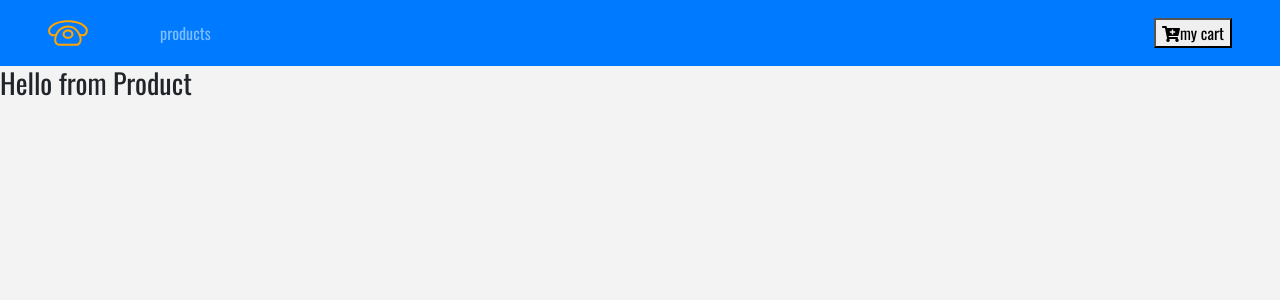
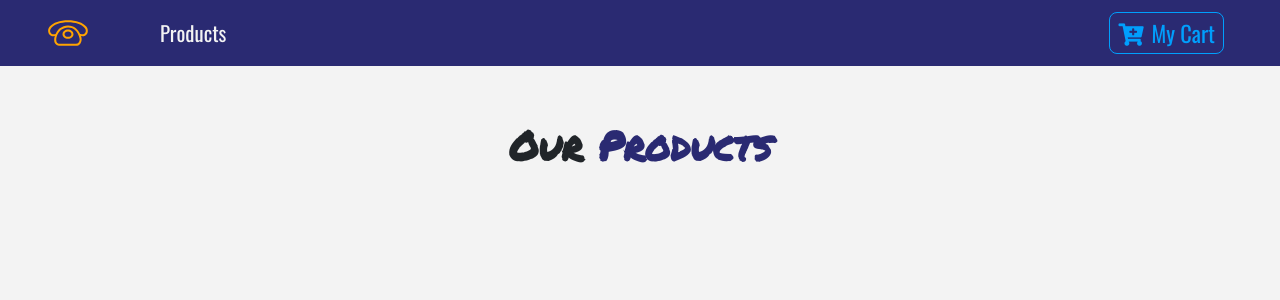
Before and after one commit to TheCelestial25/e-commerce, a React (Create React App) app: page / in a window 1280 px wide. Shown: the top 300 px of the page. Built offline with nearby package versions, Linux system fonts and the light colour scheme.

Commit message:
Modify navbar.

```diff
--- a/package.json
+++ b/package.json
@@ -8,7 +8,8 @@
     "react-dom": "^16.8.1",
     "react-router": "^5.0.0",
     "react-router-dom": "^5.0.0",
-    "react-scripts": "^2.1.8"
+    "react-scripts": "^2.1.8",
+    "styled-components": "^4.2.0"
   },
   "scripts": {
     "start": "react-scripts start",
--- /dev/null
+++ b/src/components/Button.js
@@ -0,0 +1,22 @@
+import styled from 'styled-components';
+
+export const ButtonContainer = styled.button`
+text-transform: capitalize;
+font-size: 1.4rem;
+background: transparent;
+border: 0.05rem solid var(--lightBlue);
+border-color: var(--lightBlue);
+color: var(--lightBlue);
+border-radius: 0.5rem;
+padding: 0.2rem 0.5rem;
+cursor: pointer;
+margin: 0.2rem 0.5rem 0.2rem 0.5rem;
+transition: all 0.5s easi-in-out;
+&:hover{
+  background: var(--lightBlue);
+  color: var(--mainBlue);
+}
+&:focus{
+  outline: none;
+}
+`;
--- a/src/components/Navbar.js
+++ b/src/components/Navbar.js
@@ -1,12 +1,14 @@
 import React, { Component } from 'react';
 import { Link } from 'react-router-dom';
 import logo from '../logo.svg';
+import styled from 'styled-components';
+import {ButtonContainer} from './Button';
 
 
 export default class Navbar extends Component {
   render() {
     return (
-      <nav className="navbar navbar-expand-sm bg-primary navbar-dark px-sm-5">
+      <NavWrapper className="navbar navbar-expand-sm navbar-dark px-sm-5">
       {/*
       https://www.iconfinder.com/icons/1243689/call_phone_icon
       Creative Commons (Attribution 3.0 Unported);
@@ -23,12 +25,23 @@
       </li>
       </ul>
       <Link to="/cart" className="ml-auto">
-      <button>
+      <ButtonContainer>
+      <span className="mr-2">
       <i className="fas fa-cart-plus" />
+      </span>
       my cart
-      </button>
+      </ButtonContainer>
       </Link>
-      </nav>
+      </NavWrapper>
     )
   }
 }
+
+const NavWrapper = styled.nav`
+background: var(--mainBlue);
+.nav-link{
+  color:var(--mainWhite) !important;
+  font-size:1.3rem;
+  text-transform: capitalize;
+}
+`;
--- a/src/components/ProductList.js
+++ b/src/components/ProductList.js
@@ -1,12 +1,23 @@
-import React, { Component } from 'react'
-import Product from './Product'
+import React, { Component } from 'react';
+import Product from './Product';
+import Title from './Title';
 
 export default class ProductList extends Component {
+  state={
+    products:[]
+  }
   render() {
     return (
-      <div>
-        <Product />
+      <React.Fragment>
+      <div className="py-5">
+      <div className="container">
+      <Title name="our" title="products" />
+
+      <div className="row" />
       </div>
+      </div>
+      </React.Fragment>
+        // <Product />
     )
   }
 }
--- /dev/null
+++ b/src/components/Title.js
@@ -0,0 +1,13 @@
+import React, { Component } from 'react'
+
+export default function Title({name,title}) {
+    return (
+      <div className="row">
+      <div className="col-10 mx-auto my-2 text-center text-title">
+      <h1 className="text-capitalize font-weight-bold">
+      {name} <strong className="text-blue">{title}</strong>
+      </h1>
+      </div>
+      </div>
+    )
+}
```
Also changed, not shown: 1 other file (tests, documents, lock files or other folders).
